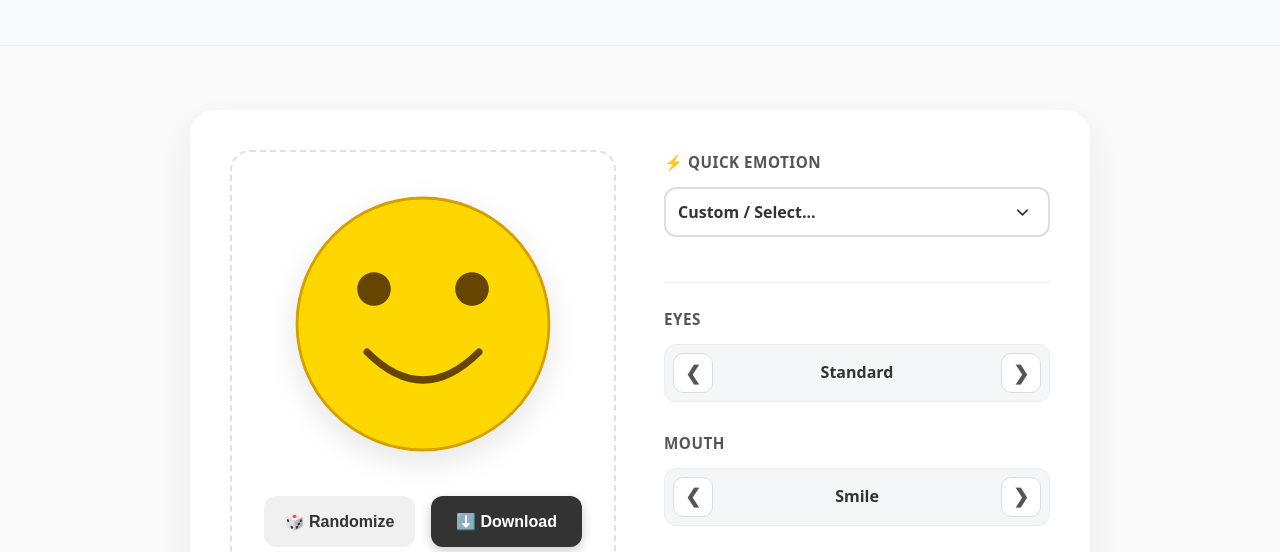
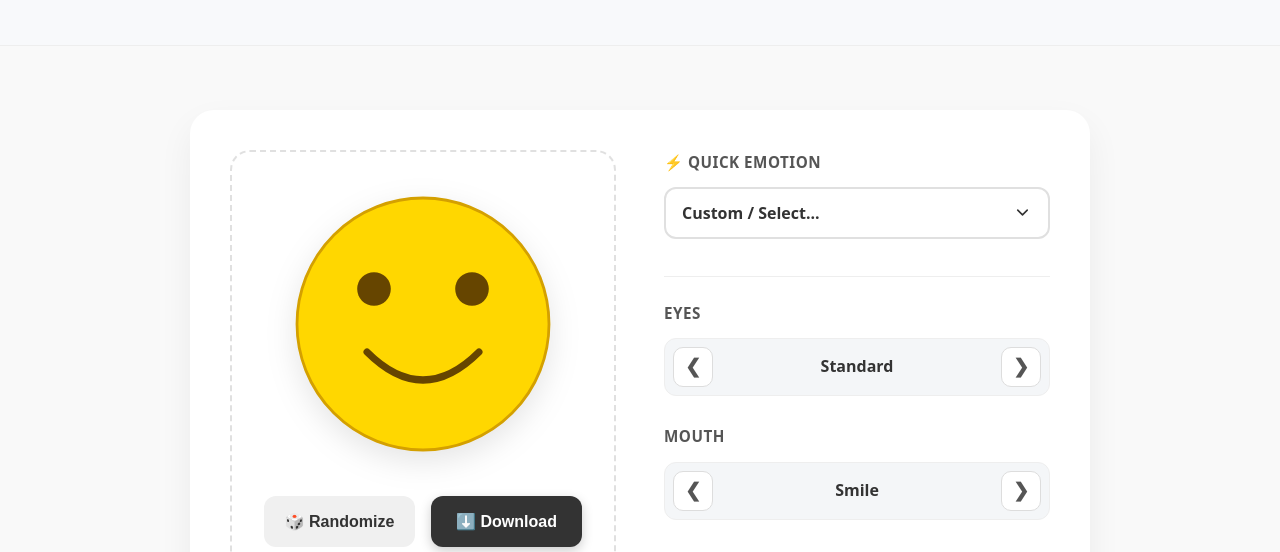
Before and after one commit to raviosa-ui/smile-ui-01, a plain HTML site: page emoji-mixer/index.html in a window 1280 px wide. Shown: the part 241-793 px from the top of the page. Drawn offline with Linux system fonts and the light colour scheme.

Commit message:
Update index.html

```diff
--- a/emoji-mixer/index.html
+++ b/emoji-mixer/index.html
@@ -21,26 +21,7 @@
 
   <link rel="stylesheet" href="/static/style.css" />
 
-  <style>
-    /* Specific style for the new dropdown to make it pop */
-    .preset-select {
-      width: 100%;
-      padding: 12px;
-      font-size: 1rem;
-      border: 2px solid #ddd;
-      border-radius: 12px;
-      background-color: white;
-      color: #333;
-      cursor: pointer;
-      font-weight: 600;
-      margin-bottom: 1rem;
-      transition: border-color 0.2s;
-    }
-    .preset-select:focus {
-      outline: none;
-      border-color: #333;
-    }
-  </style>
+
 </head>
 
 <body>
```
